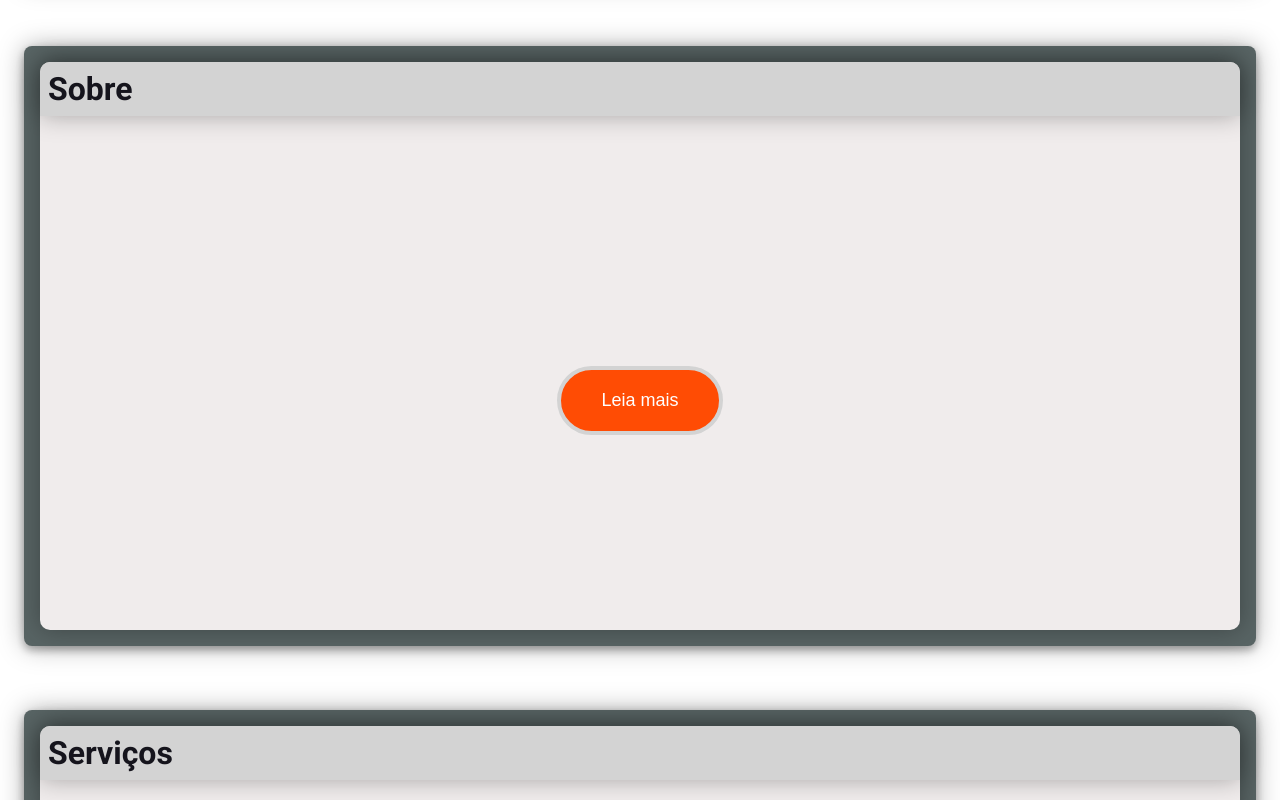
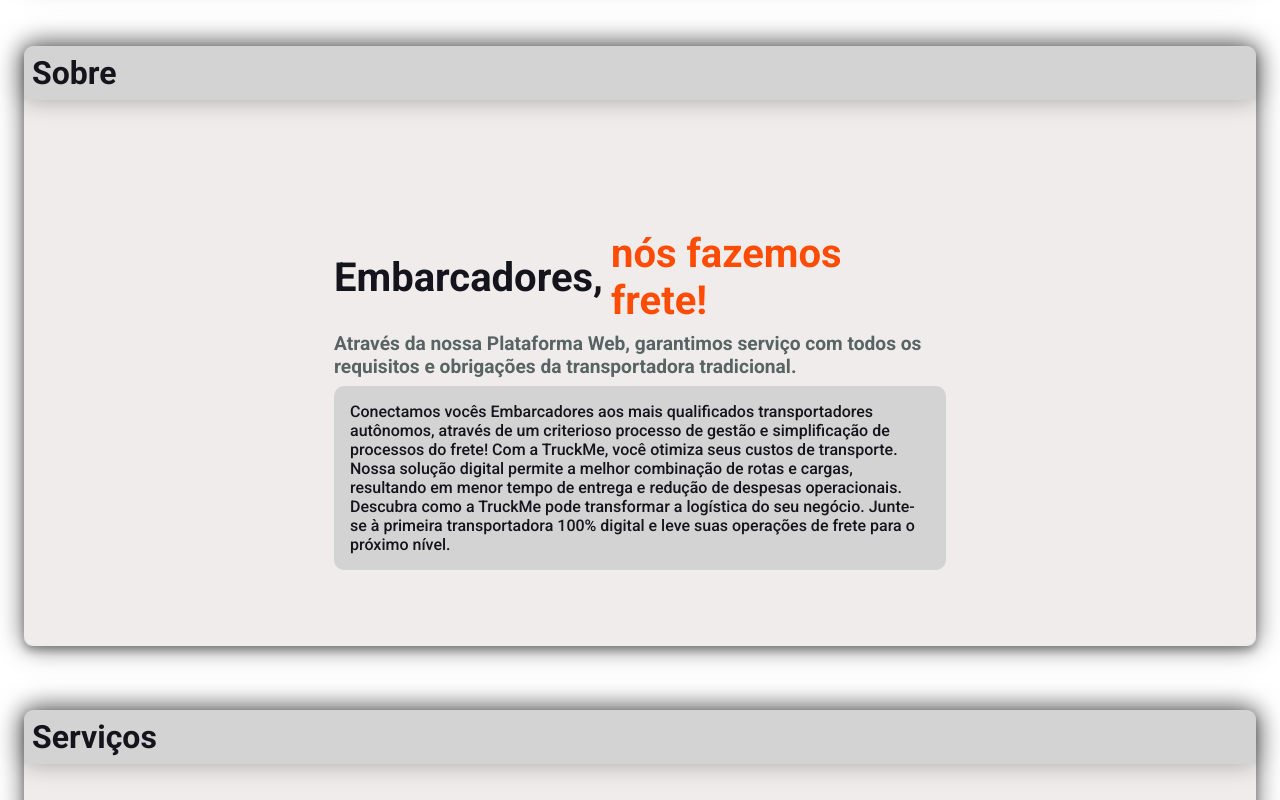
Before and after one commit to Arturstriker3/test-truckme, a Vue app: page / in a window 1280 px wide. Both pictures are taken after a click on the button "Leia mais". Shown: the part 738-1538 px from the top of the page. Built offline with nearby package versions, Linux system fonts and the light colour scheme.

Commit message:
feat: about text style

```diff
--- a/src/App.vue
+++ b/src/App.vue
@@ -7,7 +7,10 @@
 
 const mobileMenuHandle = () => {
   isMenuOpen.value = !isMenuOpen.value;
-  console.log(isMenuOpen.value);
+};
+
+const ReadMoreHandle = () => {
+  isReadMoreOpen.value = !isMenuOpen.value;
 };
 
 watch(isMenuOpen, (newVal) => {
@@ -105,11 +108,24 @@
             <h3>Sobre</h3>
           </div>
           <div class="content-body" >
-            <button>
+            <button v-if="!isReadMoreOpen" @click="ReadMoreHandle()">
               <p>
                 Leia mais
               </p>
             </button>
+            <div class="message" v-else >
+              <h3>Embarcadores,<p>nós fazemos frete!</p></h3>
+              <span>Através da nossa Plataforma Web, garantimos serviço com todos os requisitos e obrigações da transportadora tradicional.</span>
+              <p class="about-text" >
+                Conectamos vocês Embarcadores aos mais qualificados transportadores autônomos,
+                através de um criterioso processo de gestão e simplificação de processos do frete!
+                Com a TruckMe, você otimiza seus custos de transporte.
+                Nossa solução digital permite a melhor combinação de rotas e cargas,
+                resultando em menor tempo de entrega e redução de despesas operacionais.
+                Descubra como a TruckMe pode transformar a logística do seu negócio.
+                Junte-se à primeira transportadora 100% digital e leve suas operações de frete para o próximo nível.
+              </p>
+            </div>
           </div>
         </div>
       </div>
@@ -153,6 +169,10 @@
 ul {
   list-style: none;
   transition: all 0.5s ease-in-out !important;
+}
+
+.hover-brightness {
+  min-width: 150px;
 }
 
 .hover-brightness:hover {
@@ -212,10 +232,13 @@
           width: 300%;
           height: 4rem;
           object-fit: cover;
-          margin-right: 8px;
 
-          @media(max-width: 825px) {
+          @media(max-width: 920px) {
             height: 3rem;
+          }
+
+          @media(max-width: 801px) {
+            height: 2.5rem;
           }
 
         }
@@ -369,6 +392,8 @@
 
         .text-card {
 
+          padding:.2rem;
+
           .txt {
             h4 {
               text-align: center;
@@ -462,15 +487,12 @@
     width: 100%;
 
     .container {
-      max-width: 1444px;
       margin: 0 auto;
       width: 100%;
-      padding: 1rem 1rem;
       border-radius: 8px;
       box-shadow: 0 4px 8px rgba(0, 0, 0, 0.3);
       height: 600px;
 
-      background: $gray-dark-color;
       filter: drop-shadow(0 0 0.75rem rgba(0, 0, 0, 0.3));
 
       .content {
@@ -507,6 +529,40 @@
           align-items: center;
           width: 100%;
           height: 100%;
+
+          .message {
+
+            display: flex;
+            flex-direction: column;
+            width: 50%;
+            gap: .5rem;
+
+            h3 {
+              display: flex;
+              flex-direction: row;
+              justify-content: flex-start;
+              align-items: center;
+              gap: .5rem;
+              font-size: 2.5rem;
+
+              p {
+                color: $primary-color;
+                font-weight: 600;
+              }
+            }
+            span {
+              color: $gray-dark-color;
+              font-weight: bolder;
+              font-size: 1.2rem;
+            }
+            .about-text {
+              color: $black-color;
+              font-weight: 500;
+              background-color: $gray-medium-color;
+              border-radius: 10px;
+              padding: 1rem;
+            }
+          }
         }
       }
     }
@@ -516,19 +572,14 @@
     width: 100%;
 
     .container {
-      max-width: 1444px;
+      // max-width: 1444px;
       margin: 0 auto;
       width: 100%;
-      padding: 1rem 1rem;
       border-radius: 8px;
       box-shadow: 0 4px 8px rgba(0, 0, 0, 0.3);
       height: 600px;
 
-      background: $gray-dark-color;
       filter: drop-shadow(0 0 0.75rem rgba(0, 0, 0, 0.3));
-
-      display: flex;
-      flex-direction: column;
 
       .content {
         height: 100%;
@@ -569,19 +620,14 @@
     width: 100%;
 
     .container {
-      max-width: 1444px;
+      // max-width: 1444px;
       margin: 0 auto;
       width: 100%;
-      padding: 1rem 1rem;
       border-radius: 8px;
       box-shadow: 0 4px 8px rgba(0, 0, 0, 0.3);
       height: 600px;
 
-      background: $gray-dark-color;
       filter: drop-shadow(0 0 0.75rem rgba(0, 0, 0, 0.3));
-
-      display: flex;
-      flex-direction: column;
 
       .content {
         height: 100%;
```
